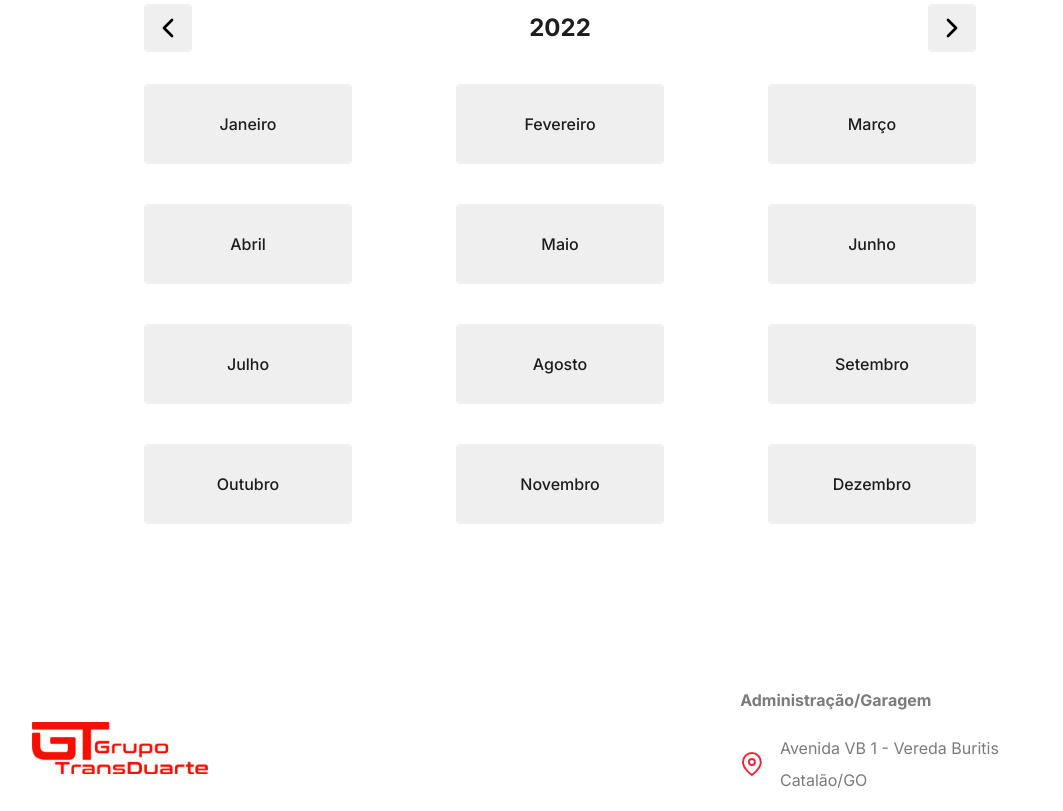
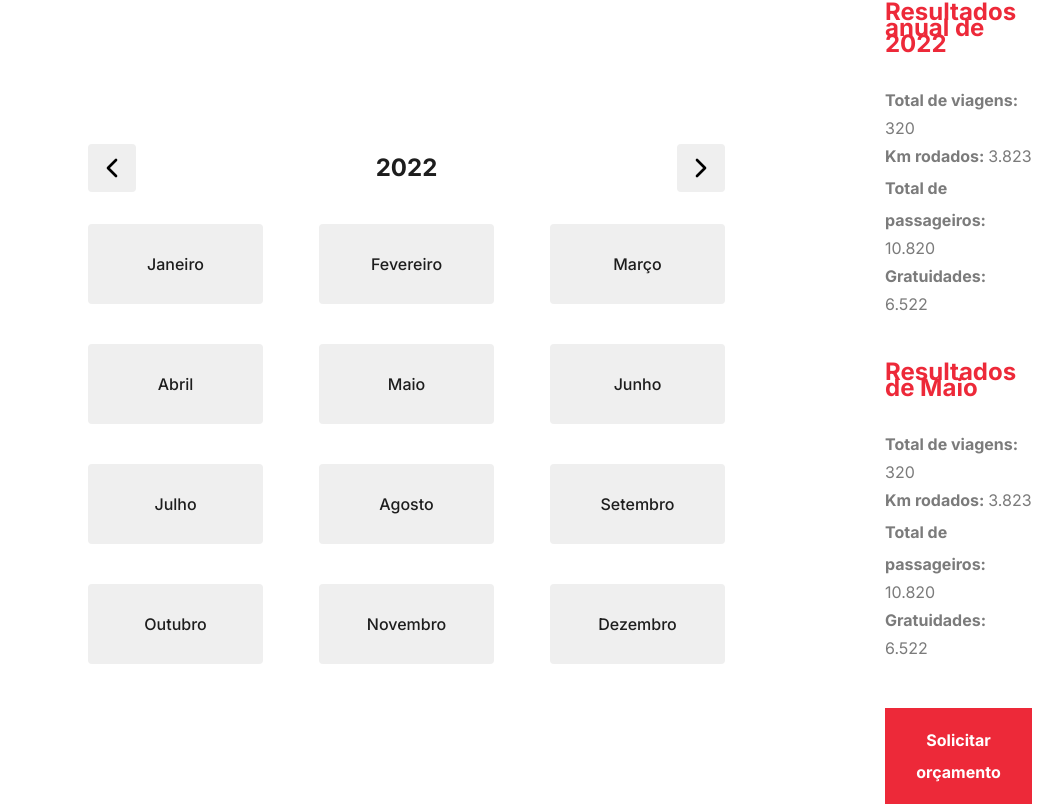
Before and after one commit to portalcatalao/-transporte, a Next.js app: page /transporte-publico in a window 1280 px wide. Shown: the part 389-1200 px from the top of the page, without its empty margins (80-1143 px from the left). Built offline with nearby package versions, Linux system fonts and the light colour scheme.

Commit message:
banner logotipos

```diff
--- a/src/components/Banner/index.tsx
+++ b/src/components/Banner/index.tsx
@@ -13,7 +13,10 @@ export default function Banner() {
           Contamos com uma frota de 162 veículos e 183 colaboradores para
           desenvolver constantemente a melhor formar de lhe atender.
         </p>
-        <img src="grupo-transduarte.png" alt="Logotipo do Grupo Transduarte" />
+        <div className="styles.logotipo">
+          <img src="/banner/gt-1.png" alt="Logotipo do Grupo Transduarte" />
+          <img src="/banner/gt-2.png" alt="Logotipo do Grupo Transduarte" />
+        </div>
       </article>
     </div>
   );
--- a/src/pages/fretamento-turismo/index.tsx
+++ b/src/pages/fretamento-turismo/index.tsx
@@ -1,7 +1,4 @@
 import styles from "./styles.module.scss";
-
-import Place from "../../components/Place";
-
 import Router from "next/router";
 
 export default function CharterAndTourism() {
--- a/src/pages/transporte-publico/index.tsx
+++ b/src/pages/transporte-publico/index.tsx
@@ -53,6 +53,45 @@ export default function PublicTransportNumber() {
             </div>
           </div>
         </div>
+        <div className={styles.resultContent}>
+          <div>
+            <span>Resultados anual de 2022</span>
+            <article>
+              <p>
+                <strong>Total de viagens: </strong> 320
+              </p>
+
+              <p>
+                <strong>Km rodados: </strong>3.823
+              </p>
+              <p>
+                <strong>Total de passageiros: </strong>10.820
+              </p>
+              <p>
+                <strong>Gratuidades: </strong>6.522
+              </p>
+            </article>
+          </div>
+          <div>
+            <span>Resultados de Maio</span>
+            <article>
+              <p>
+                <strong>Total de viagens: </strong> 320
+              </p>
+
+              <p>
+                <strong>Km rodados: </strong>3.823
+              </p>
+              <p>
+                <strong>Total de passageiros: </strong>10.820
+              </p>
+              <p>
+                <strong>Gratuidades: </strong>6.522
+              </p>
+            </article>
+          </div>
+          <button type="submit">Solicitar orçamento</button>
+        </div>
       </div>
     </section>
   );
--- a/src/pages/transporte-publico/styles.module.scss
+++ b/src/pages/transporte-publico/styles.module.scss
@@ -25,10 +25,13 @@
   display: flex;
   width: 100%;
 
-  justify-content: center;
+  gap: 10rem;
+
+  justify-content: space-between;
   align-items: center;
 
   margin: 4rem 0;
+}
 
 .calendarContent {
   display: flex;
@@ -37,7 +40,6 @@
   align-items: center;
 
   gap: 2rem;
-  }
 }
 
 .headerCalendar {
@@ -85,7 +87,7 @@
     display: flex;
     justify-content: space-between;
 
-    gap: 6.5rem;
+    gap: 3.5rem;
     height: 5rem;
 
     button {
@@ -96,7 +98,7 @@
       padding: 32px;
       gap: 8px;
 
-      width: 208px;
+      width: 175px;
       height: 80px;
 
       border-radius: 4px;
@@ -117,3 +119,51 @@
     }
   }
 }
+
+.resultContent {
+  display: flex;
+  flex-direction: column;
+  justify-content: space-between;
+  align-items: flex-start;
+  width: 100%;
+  height: 100%;
+
+  gap: 3rem;
+
+  div {
+    display: flex;
+    flex-direction: column;
+    gap: 2rem;
+
+    span {
+      font-weight: 700;
+      font-size: 1.5rem;
+      line-height: 1rem;
+      color: var(--red-500);
+    }
+
+    p {
+      font-weight: 400;
+      font-size: 1rem;
+      line-height: 1.5rem;
+
+      color: var(--gray-600);
+    }
+  }
+
+  button {
+    display: flex;
+    justify-content: center;
+    padding: 1rem;
+    width: 100%;
+    background: var(--red-500);
+
+    font-weight: 700;
+    font-size: 1rem;
+    color: var(--white);
+
+    &:hover {
+      background: var(--red-700);
+    }
+  }
+}
```
Also changed, not shown: src/components/Banner/styles.module.scss (+8 -2 lines), public/banner/gt-1.png (added), public/banner/gt-2.png (added). Lines whose indentation alone changed are shown as unchanged.
